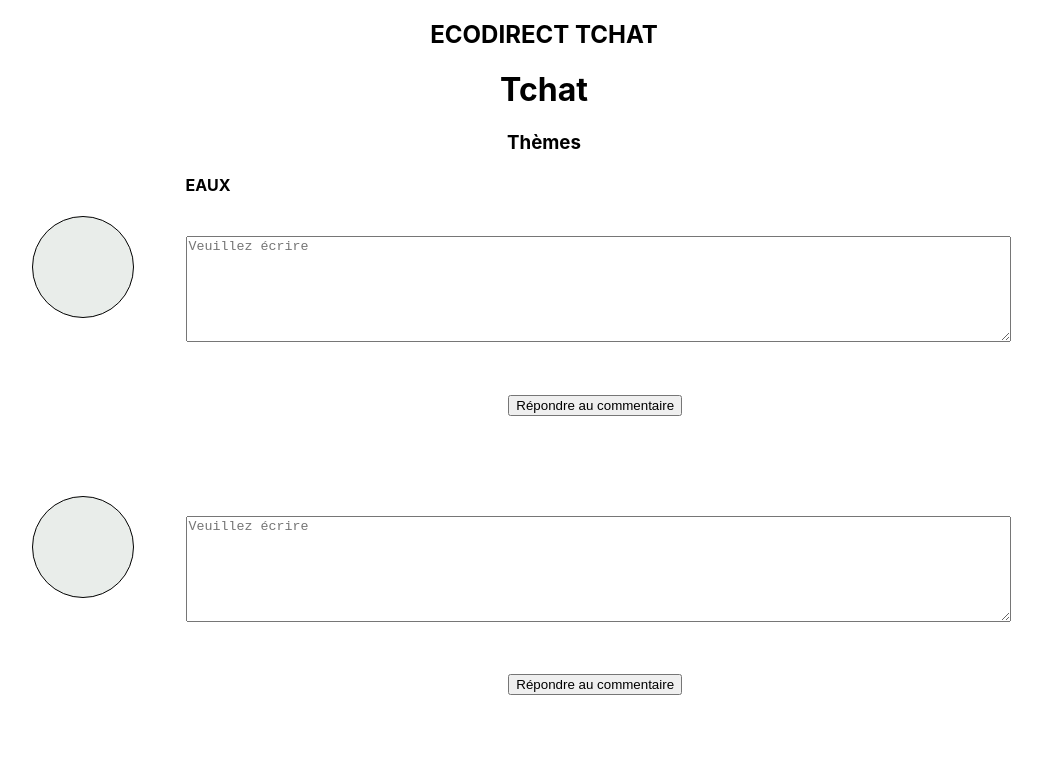
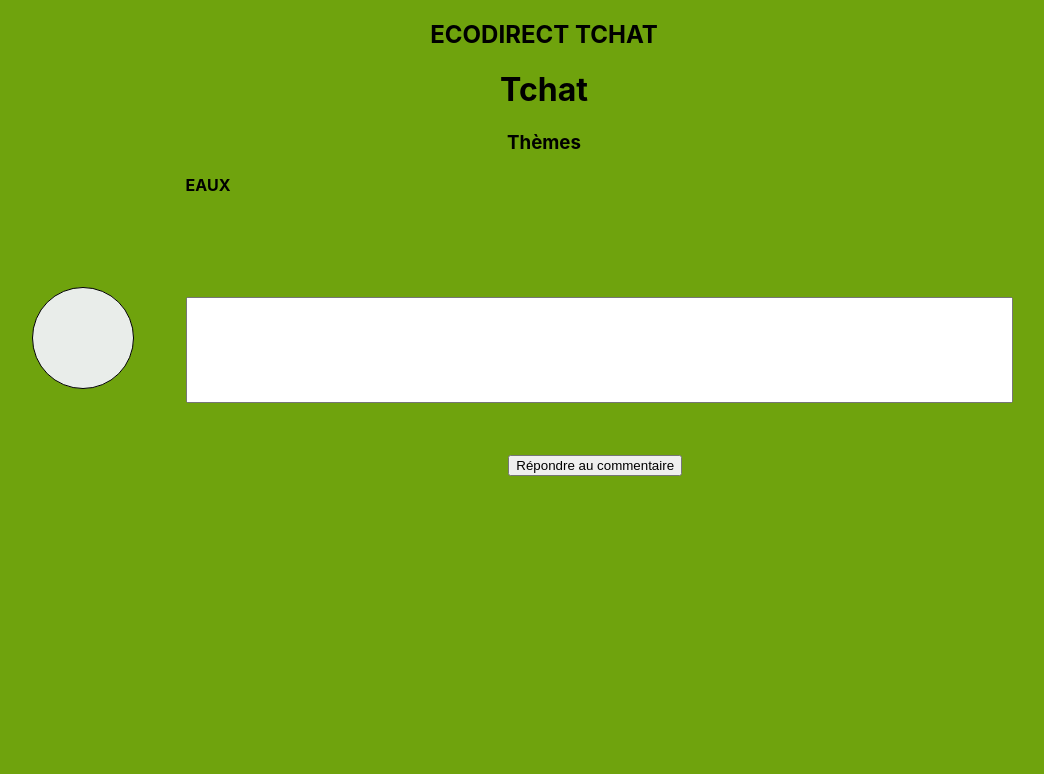
Before and after one commit to M2I-Groupe2-EcoDirect/EcoDirect, a React (Create React App) app in the folder eco_direct/: page / in a window 1280 px wide. Shown: the top 774 px of the page, without its empty margins (96-1140 px from the left). Built offline with nearby package versions, Linux system fonts and the light colour scheme.

Commit message:
ajout input et  message dans formulaire

```diff
--- a/eco_direct/package.json
+++ b/eco_direct/package.json
@@ -8,6 +8,7 @@
     "@fortawesome/free-regular-svg-icons": "^6.2.0",
     "@fortawesome/free-solid-svg-icons": "^6.2.0",
     "@fortawesome/react-fontawesome": "^0.2.0",
+    "@hookform/resolvers": "^2.9.8",
     "@testing-library/jest-dom": "^5.16.5",
     "@testing-library/react": "^13.3.0",
     "@testing-library/user-event": "^13.5.0",
@@ -20,9 +21,11 @@
     "react": "^18.2.0",
     "react-bootstrap": "^2.5.0",
     "react-dom": "^18.2.0",
+    "react-hook-form": "^7.36.1",
     "react-scripts": "5.0.1",
     "typescript": "^4.8.2",
-    "web-vitals": "^2.1.4"
+    "web-vitals": "^2.1.4",
+    "yup": "^0.32.11"
   },
   "scripts": {
     "start": "react-scripts start",
--- a/eco_direct/src/App.tsx
+++ b/eco_direct/src/App.tsx
@@ -17,8 +17,6 @@ const App = () => {
                 <h4 className='choix'><i className="fa-solid fa-droplet"> </i>EAUX</h4>
                 {/* <br/><br/><br/><br/><br/><br/> */}
       <Tchat/>
-      <Tchat/>
-      <Tchat/>
       {/* <Tchat/>
       <Tchat/> */}
     </>
--- a/eco_direct/src/Composants/Tchat.Formulaire.Composants.tsx
+++ b/eco_direct/src/Composants/Tchat.Formulaire.Composants.tsx
@@ -1,30 +1,63 @@
-import { useState } from 'react';
-import React from 'react';
+
+import React, { useState } from 'react';
 import '../tchat.css';
+import { useForm, SubmitHandler } from 'react-hook-form';
+import * as yup from 'yup';
+import { yupResolver } from '@hookform/resolvers/yup';
+
+
 
 
 export const Tchat = () => {
 
+    const yupShema = yup.object({
+        texte:yup.string().required("Le champs est onligatoire"),
+    })
 
+
+    const {
+        register,
+        handleSubmit,
+        getValues,
+        watch,
+        formState: {errors},
+     } = useForm({
+        defaultValues: {
+            texte:"",
+        },
+        resolver:yupResolver(yupShema),
+
+    });
+
+  //  watch('name');
+
+    function submit(values: any){
+        console.log(values);
+    }
+    console.log(errors);
 
     return(
         <>
-
-            <form className='informations'>
-            <div className='image'></div>
+            <form onSubmit={handleSubmit(submit)}className='informations'>
                     <div className='texte'>
-                        <textarea className="textera"placeholder='Veuillez écrire'>
-                        </textarea>
-                        <div className='button'>
-                         <button className='envoie' type="button">Répondre au commentaire</button>
-                        </div>
-
-                         <br/><br/>
+                    <div className='image'></div>
+                        <input
+                        {...register("texte",{
+                          //  disabled: true,
+                          required:{
+                            value: true,
+                            message: "Le champs est obligatoire"                          }
+                        })}
+                        id="texte"
+                        className="textera"
+                        type="text"/>
                     </div>
+                    {errors?.texte && <p>{errors.texte.message}</p>}
 
             </form>
-             <br/>
-
+            <div className='button'>
+                 <button id="texte"className='envoie' type="button">Répondre au commentaire</button>
+            </div>
 
             <i className="fa-solid fa-thumbs-up"></i>
         </>
--- a/eco_direct/src/tchat.css
+++ b/eco_direct/src/tchat.css
@@ -12,10 +12,10 @@
         margin-left: 15%;
         margin-top: -10%;
         margin-bottom: 5%; */
-
+        display: flex;
         width: 80%;
         margin-left: 15%;
-        margin-top: -15%;
+        margin-top: -9%;
         margin-bottom: 5%;
         height: 100px;
     }
@@ -62,6 +62,7 @@
     body{
         display: flex;
         justify-content: center;
+        background-color: #6fa30d;
     }
     #root{
         width: 80%;
@@ -99,7 +100,7 @@
         }
 
         .image{
-            margin-left: 30%;
+            margin-left: 0%;
             justify-content: left;
             display:flex;
             margin-top: 2%;
@@ -149,6 +150,9 @@
     #root{
         width: 80%;
     }
+    body{
+        background-color: #6fa30d;
+    }
 
 
      }
```
Also changed, not shown: eco_direct/src/Composants/Tchat.AjoutFormulaire.Composants.tsx (added, +16 -0 lines), eco_direct/src/Composants/Tchat.Formulaire.Composants.App.tsx (deleted, +0 -29 lines), 1 other file (tests, documents, lock files or other folders).
